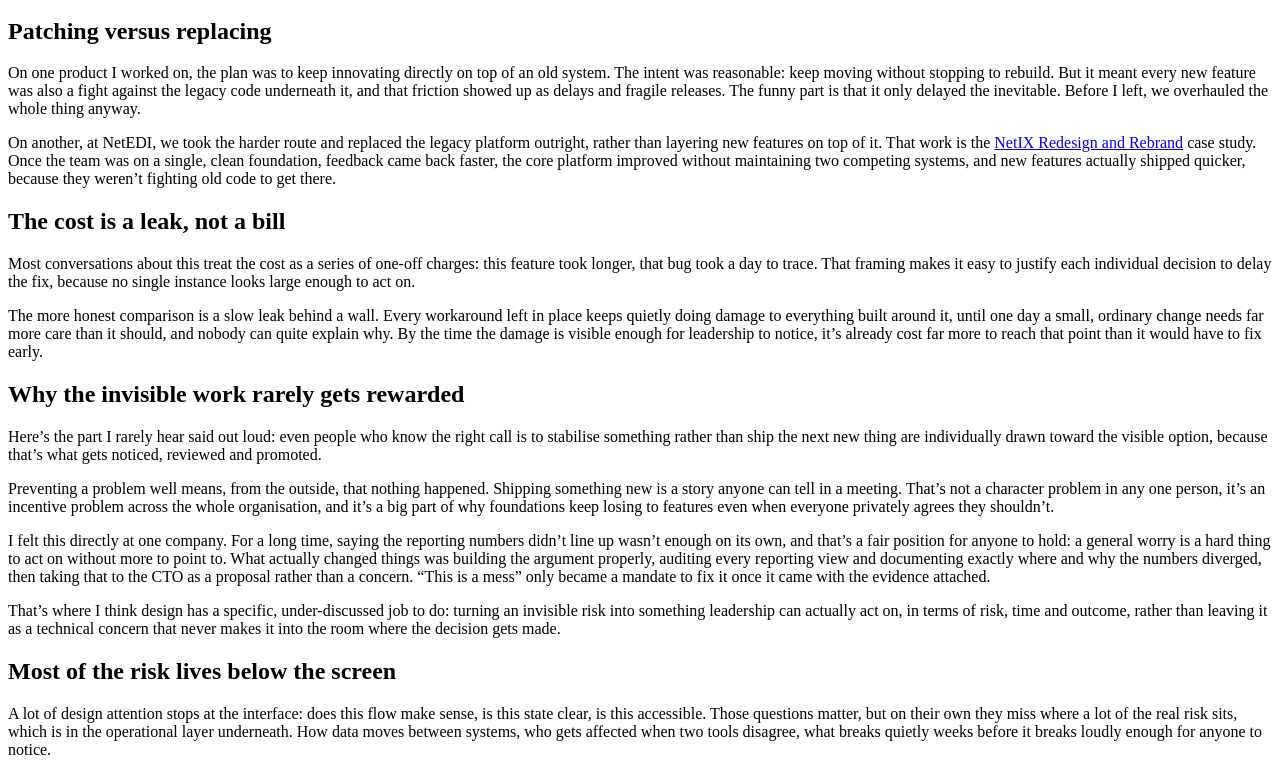
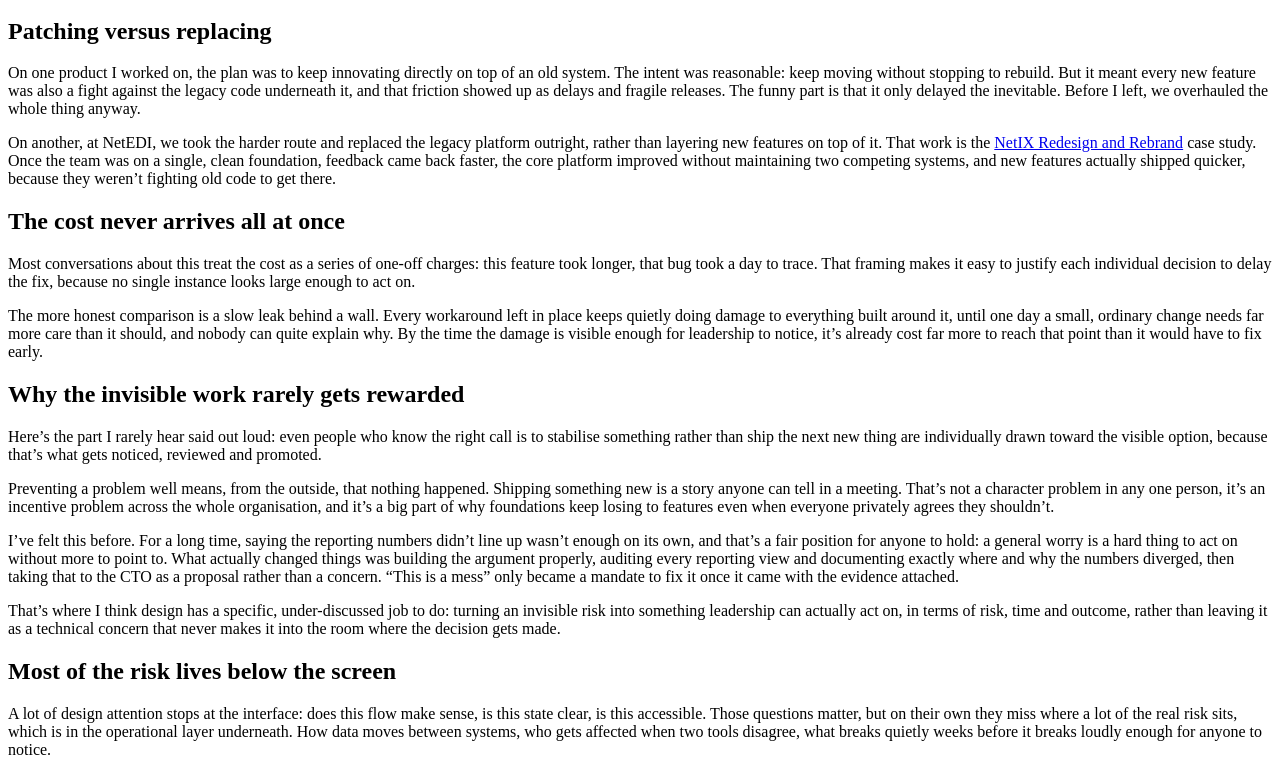
Before and after one commit to jadeparrish/portfolio, a Next.js app: page /thinking/legacy in a window 1280 px wide. Shown: the part 590-1365 px from the top of the page. Built offline with nearby package versions, Linux system fonts and the light colour scheme.

Commit message:
Update page.js

```diff
--- a/app/thinking/legacy/page.js
+++ b/app/thinking/legacy/page.js
@@ -143,7 +143,7 @@ export default function LegacyArticle() {
           </div>
 
           <div>
-            <Heading>The cost is a leak, not a bill</Heading>
+            <Heading>The cost never arrives all at once</Heading>
             <div className="space-y-4">
               <p>
                 Most conversations about this treat the cost as a series of one-off
@@ -180,7 +180,7 @@ export default function LegacyArticle() {
                 shouldn&rsquo;t.
               </p>
               <p>
-                I felt this directly at one company. For a long time, saying the reporting
+                I&rsquo;ve felt this before. For a long time, saying the reporting
                 numbers didn&rsquo;t line up wasn&rsquo;t enough on its own, and that&rsquo;s
                 a fair position for anyone to hold: a general worry is a hard thing to act
                 on without more to point to. What actually changed things was building the
```
